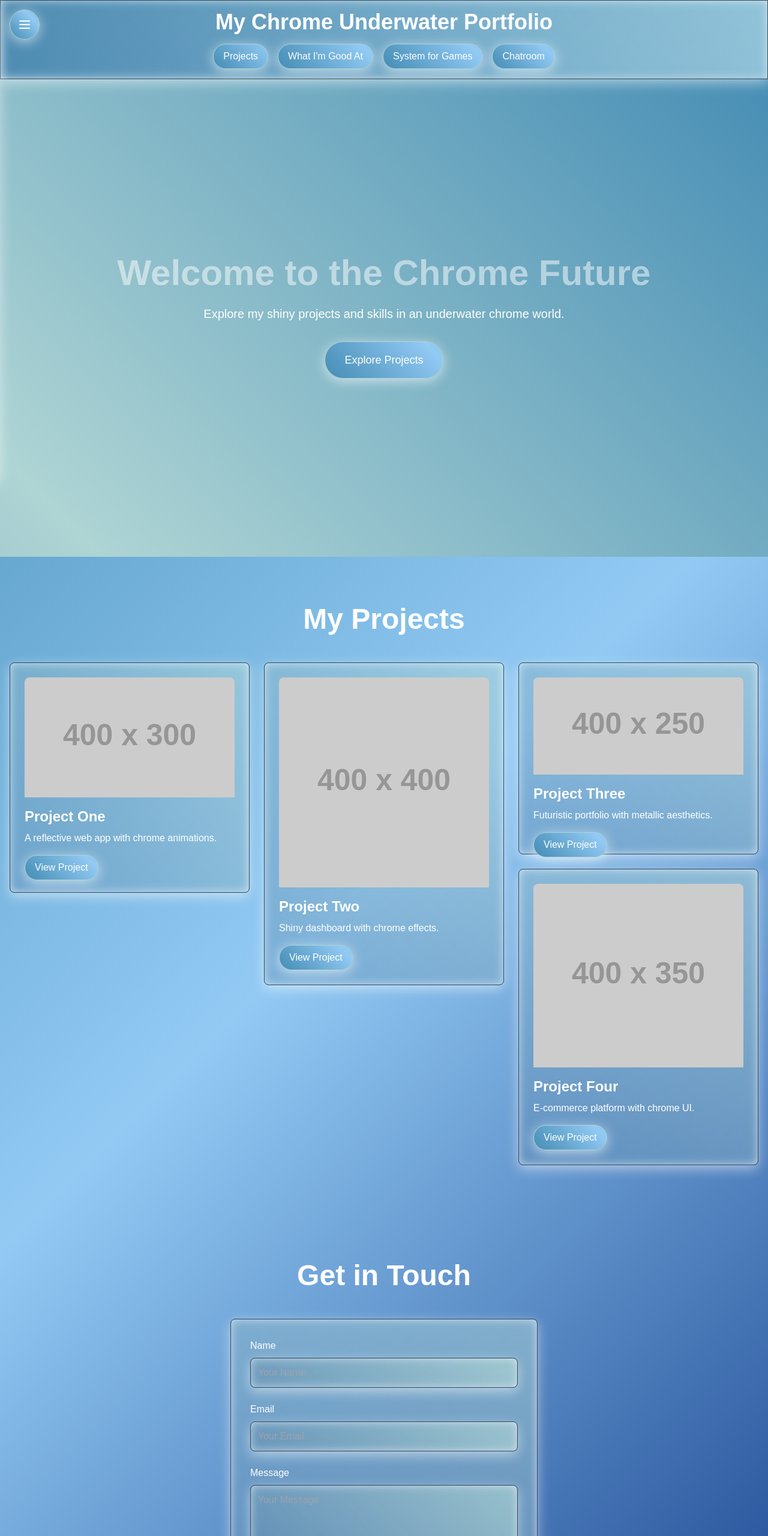
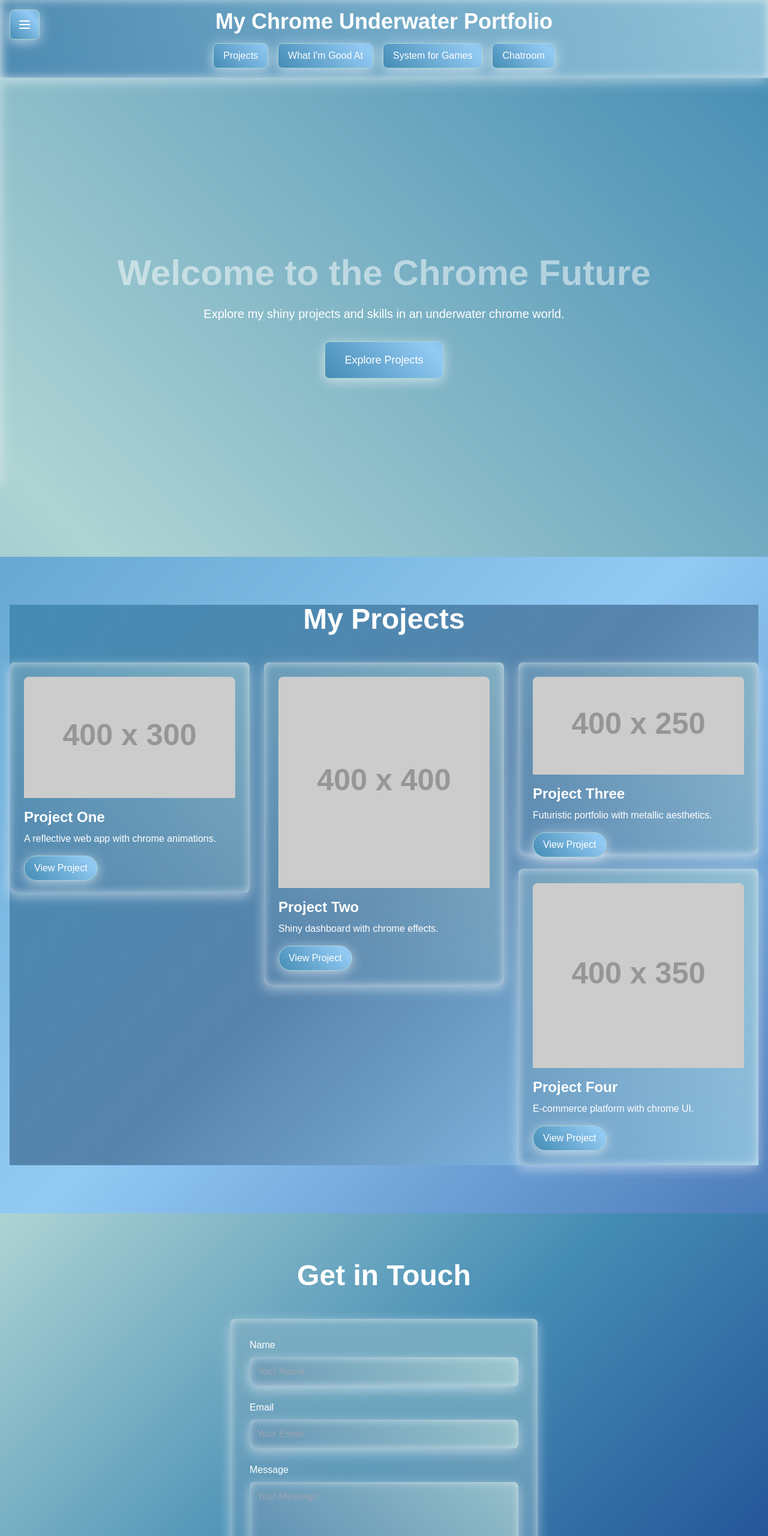
Before and after one commit to inceptively/automatic-octo-spork, a plain HTML site: page index.html in a window 1280 px wide. Shown: the top 2560 px of the page at 60% size. Drawn offline with nearby package versions, Linux system fonts and the light colour scheme; placeholder pictures from the web are drawn by us.

Commit message:
Update index.html

```diff
--- a/index.html
+++ b/index.html
@@ -28,7 +28,6 @@
         .chrome {
             background: linear-gradient(45deg, rgba(87, 132, 172, 0.4), rgba(174, 212, 212, 0.5)); /* Off Blue, Icy Morn */
             backdrop-filter: blur(10px);
-            border: 1px solid #32495d; /* Dilly Blue */
             box-shadow: 0 6px 20px rgba(255, 255, 255, 0.5), inset 0 0 15px rgba(255, 255, 255, 0.6); /* Shiny reflection */
         }
         .glossy-btn {
@@ -81,6 +80,21 @@
             background: rgba(255, 255, 255, 0.1);
             border: 1px solid #aed4d4; /* Icy Morn */
         }
+        #projects {
+            background: linear-gradient(135deg, #448cb4, #5784ac, #92caf4); /* Atlantic Gull, Off Blue, Pacific Ocean */
+        }
+        #skills {
+            background: linear-gradient(135deg, #92caf4, #aed4d4, #1b4591); /* Pacific Ocean, Icy Morn, Nuit Blanche */
+        }
+        #games {
+            background: linear-gradient(135deg, #1b4591, #32495d, #448cb4); /* Nuit Blanche, Dilly Blue, Atlantic Gull */
+        }
+        #chat {
+            background: linear-gradient(135deg, #5784ac, #aed4d4, #92caf4); /* Off Blue, Icy Morn, Pacific Ocean */
+        }
+        #contact {
+            background: linear-gradient(135deg, #aed4d4, #448cb4, #1b4591); /* Icy Morn, Atlantic Gull, Nuit Blanche */
+        }
         @media (max-width: 768px) {
             .masonry-grid {
                 column-count: 1;
@@ -94,10 +108,10 @@
         <div class="container mx-auto flex flex-col items-center">
             <h1 class="text-4xl font-bold text-white mb-4">My Chrome Underwater Portfolio</h1>
             <nav class="flex space-x-4">
-                <button id="tab-projects" class="tab-active text-white px-4 py-2 rounded-full chrome glossy-btn">Projects</button>
-                <button id="tab-skills" class="text-white px-4 py-2 rounded-full chrome glossy-btn">What I'm Good At</button>
-                <button id="tab-games" class="text-white px-4 py-2 rounded-full chrome glossy-btn">System for Games</button>
-                <button id="tab-chat" class="text-white px-4 py-2 rounded-full chrome glossy-btn">Chatroom</button>
+                <button id="tab-projects" class="tab-active text-white px-4 py-2 rounded-lg chrome glossy-btn">Projects</button>
+                <button id="tab-skills" class="text-white px-4 py-2 rounded-lg chrome glossy-btn">What I'm Good At</button>
+                <button id="tab-games" class="text-white px-4 py-2 rounded-lg chrome glossy-btn">System for Games</button>
+                <button id="tab-chat" class="text-white px-4 py-2 rounded-lg chrome glossy-btn">Chatroom</button>
             </nav>
         </div>
     </header>
@@ -119,11 +133,11 @@
                 GitHub
             </a>
         </div>
-        <button id="close-sidebar" class="glossy-btn text-white px-4 py-2 mt-8 rounded-full">Close</button>
+        <button id="close-sidebar" class="glossy-btn text-white px-4 py-2 mt-8 rounded-lg">Close</button>
     </aside>
 
     <!-- Social Toggle Button -->
-    <button id="open-sidebar" class="fixed top-4 left-4 z-30 glossy-btn text-white p-3 rounded-full">
+    <button id="open-sidebar" class="fixed top-4 left-4 z-30 glossy-btn text-white p-3 rounded-lg">
         <svg class="w-6 h-6" fill="none" stroke="currentColor" viewBox="0 0 24 24" xmlns="http://www.w3.org/2000/svg">
             <path stroke-linecap="round" stroke-linejoin="round" stroke-width="2" d="M4 6h16M4 12h16M4 18h16"></path>
         </svg>
@@ -136,7 +150,7 @@
             <div class="container mx-auto text-center px-4">
                 <h2 class="text-6xl font-bold text-white mb-6 animate-pulse">Welcome to the Chrome Future</h2>
                 <p class="text-xl text-white mb-8 max-w-2xl mx-auto">Explore my shiny projects and skills in an underwater chrome world.</p>
-                <button class="glossy-btn text-white px-8 py-4 rounded-full text-lg" onclick="showTab('projects')">Explore Projects</button>
+                <button class="glossy-btn text-white px-8 py-4 rounded-lg text-lg" onclick="showTab('projects')">Explore Projects</button>
             </div>
             <div class="absolute bottom-0 left-0 right-0 h-32 bg-gradient-to-t from-#aed4d4 to-transparent"></div> <!-- Icy Morn -->
         </section>
@@ -189,7 +203,7 @@
                         <div id="chat-container" class="chat-container mb-4"></div>
                         <div class="flex space-x-4">
                             <input type="text" id="chat-input" class="w-full p-3 rounded-lg chrome text-white focus:outline-none" placeholder="Type your message...">
-                            <button id="send-message" class="glossy-btn text-white px-6 py-3 rounded-full">Send</button>
+                            <button id="send-message" class="glossy-btn text-white px-6 py-3 rounded-lg">Send</button>
                         </div>
                     </div>
                 </div>
@@ -197,7 +211,7 @@
         </section>
 
         <!-- Contact Section -->
-        <section id="contact" class="py-20 bg-gradient-to-b from-#aed4d4 to-transparent"> <!-- Icy Morn -->
+        <section id="contact" class="py-20"> <!-- Background moved to CSS -->
             <div class="container mx-auto px-4">
                 <h2 class="text-5xl font-bold text-center text-white mb-12">Get in Touch</h2>
                 <div class="chrome max-w-lg mx-auto p-8 rounded-lg">
@@ -214,7 +228,7 @@
                             <label for="message" class="block text-white mb-2">Message</label>
                             <textarea id="message" class="w-full p-3 rounded-lg chrome text-white focus:outline-none" rows="5" placeholder="Your Message"></textarea>
                         </div>
-                        <button id="submit-contact" class="glossy-btn text-white px-6 py-3 rounded-full w-full">Send Message</button>
+                        <button id="submit-contact" class="glossy-btn text-white px-6 py-3 rounded-lg w-full">Send Message</button>
                     </div>
                 </div>
             </div>
```
